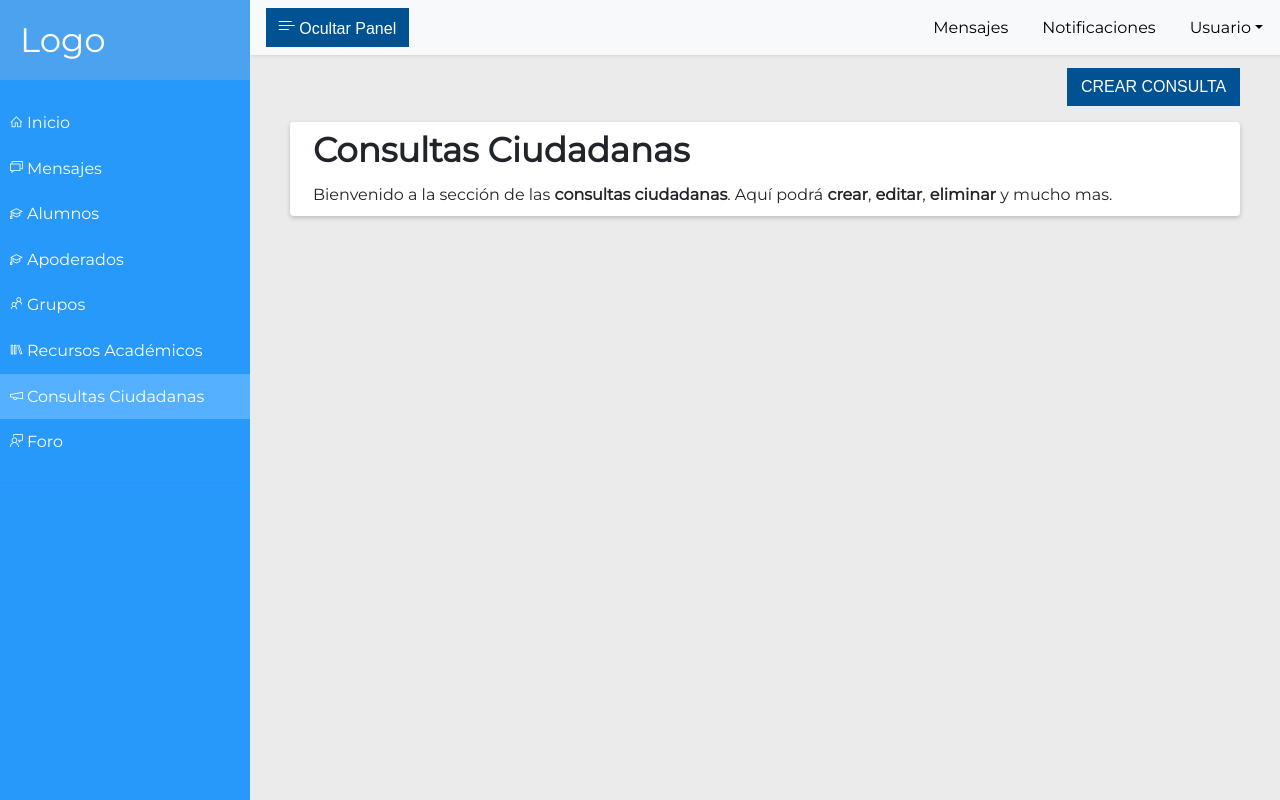
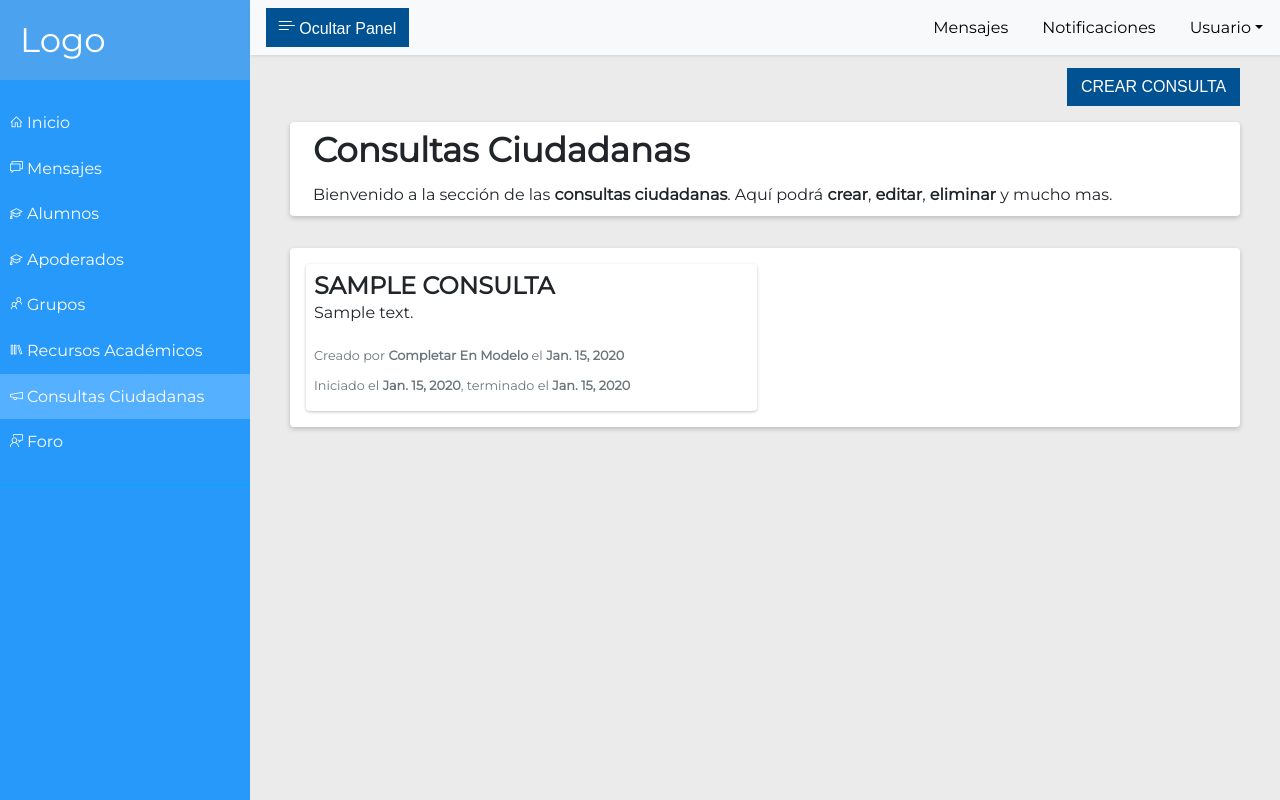
Before and after one commit to johannvalenzuela/formacion-ciudadana, a Django app: page /consulta/ in a window 1280 px wide. Run offline with Django 3.2, Linux system fonts and the light colour scheme; tables that the repository leaves empty hold one stand-in row (values such as "Sample post"); some libraries are stand-ins or nearby versions.

Commit message:
feat: card consultas ciudadanas

```diff
--- a/consulta/templates/consulta/visualizar_consultas.html
+++ b/consulta/templates/consulta/visualizar_consultas.html
@@ -49,4 +49,55 @@
             <strong>eliminar</strong> y mucho mas. </p>
     </div>
 </div>
+<div class="section-resources">
+    <div class="container">
+        <div class="row">
+            <div class="col-md-12 ml-auto mr-auto p-0">
+                <div class="grid-container">
+                    {% if lista_consultas %} {% for consulta in lista_consultas %}
+                    <div class="grid-item">
+                        <a href="#">
+                            <div class="m-2">
+                                <!-- <div class="text-muted mr-2 pb-1">
+                                    <small>
+                                        Creado por
+                                        <strong id="autor_recurso">{{ consulta.autor }}</strong> el
+                                        <strong>{{ consulta.fecha_creacion }}</strong>
+                                    </small>
+                                </div> -->
+                                <div class="text-uppercase">
+                                    <h4>
+                                        <strong>{{ consulta.titulo }}</strong>
+                                    </h4>
+                                </div>
+                                <div class="text-justify">
+                                    <p>{{ consulta.descripcion }}</p>
+                                </div>
+                                <div class="text-muted mr-2 pb-1">
+                                    <small>
+                                        Creado por
+                                        <strong id="autor_recurso"> Completar en modelo</strong> el
+                                        <strong>{{ consulta.fecha_creacion }}</strong>
+                                    </small>
+                                </div>
+                                <div class="text-muted mr-2 pb-1">
+                                    <small>
+                                        Iniciado el
+                                        <strong id="autor_recurso">{{ consulta.fecha_inicio}}</strong>, terminado el
+                                        <strong>{{ consulta.fecha_finalizacion }}</strong>
+                                    </small>
+                                </div>
+                            </div>
+                        </a>
+                    </div>
+
+                    {% endfor %} {% else %} No existen consultas ciudadanas en estos momentos. {% endif %}
+
+                </div>
+            </div>
+        </div>
+    </div>
+</div>
+
+<div class="modal" id="recursoModal"></div>
 {% endblock content %}
```
